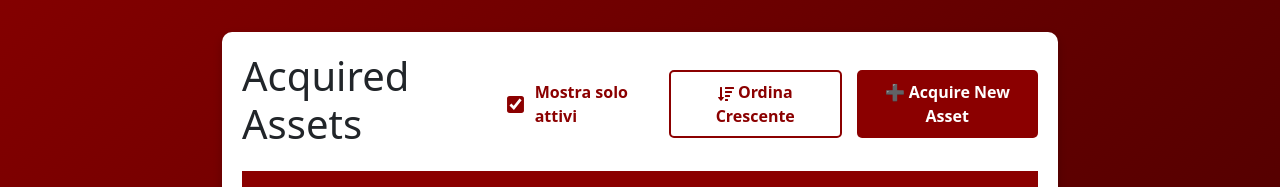
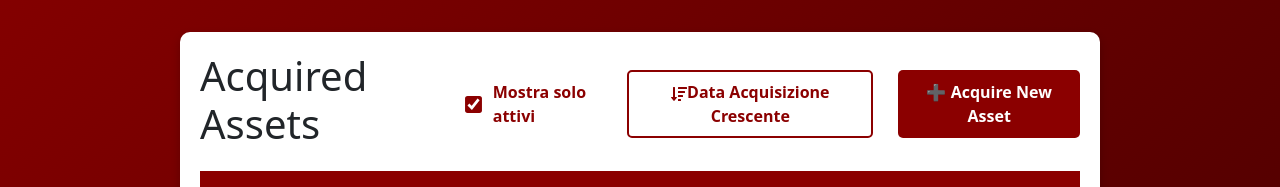
Before and after one commit to DonatiFed/AssetTracker, a React (Create React App) app in the folder frontend/: page /acquired-assets in a window 1280 px wide. Shown: the part 257-444 px from the top of the page. Built offline with nearby package versions, Linux system fonts and the light colour scheme; no server answers; sample sign-in values are in the browser's storage.

Commit message:
sort button position fix

```diff
--- a/frontend/src/pages/AcquiredAssets.js
+++ b/frontend/src/pages/AcquiredAssets.js
@@ -154,7 +154,7 @@ function AcquiredAssets() {
                             </label>
                             <button className="sort-button" onClick={toggleSortOrder}>
                                 {sortOrder === "asc" ? <FaSortAmountDown/> : <FaSortAmountUp/>}
-                                {sortOrder === "asc" ? " Ordina Crescente" : " Ordina Decrescente"}
+                                {sortOrder === "asc" ? "Data Acquisizione Crescente" : "Data Acquisizione Decrescente"}
                             </button>
                             <button className="add-button" onClick={() => setShowAddModal(true)}>➕ Acquire New Asset
                             </button>
--- a/frontend/src/style.css
+++ b/frontend/src/style.css
@@ -478,6 +478,7 @@ body {
     cursor: pointer;
     transition: all 0.3s;
     font-weight: bold;
+    margin-right: 10px;
 }
 
 .sort-button:hover {
```
